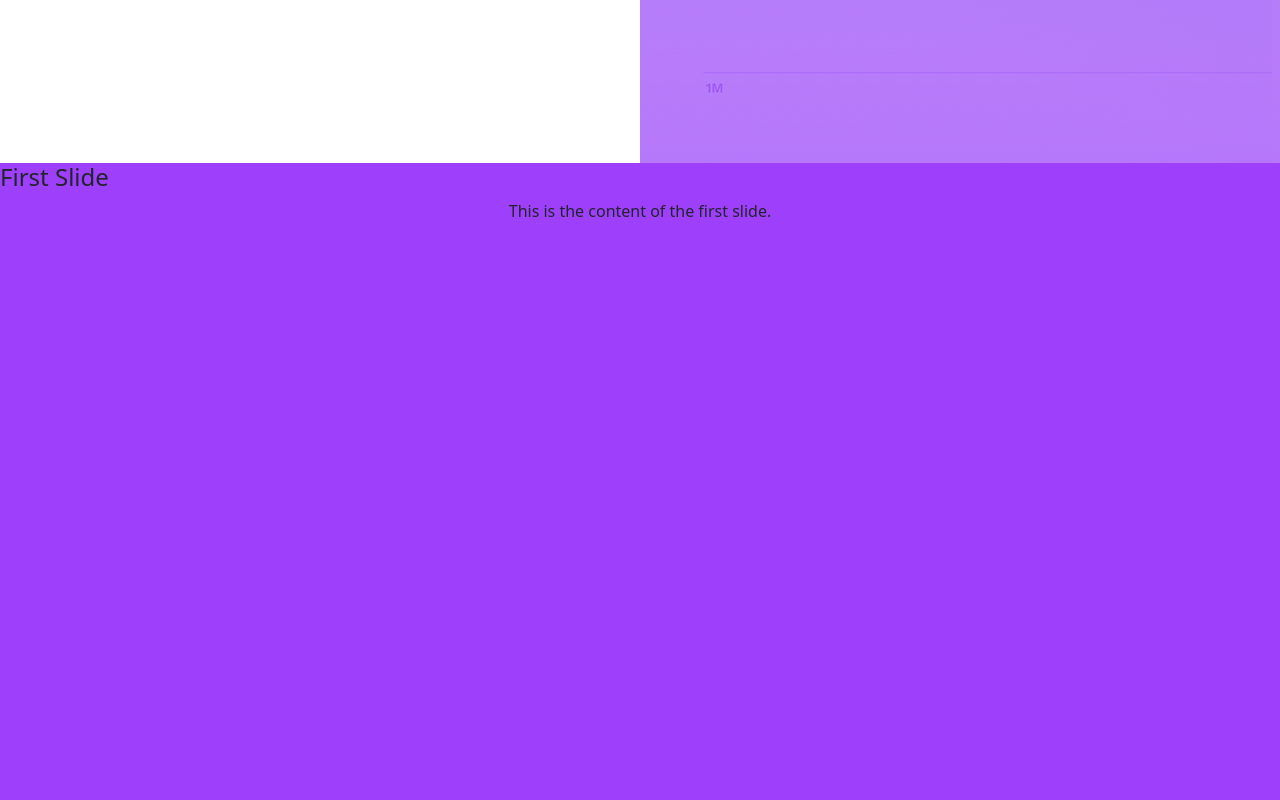
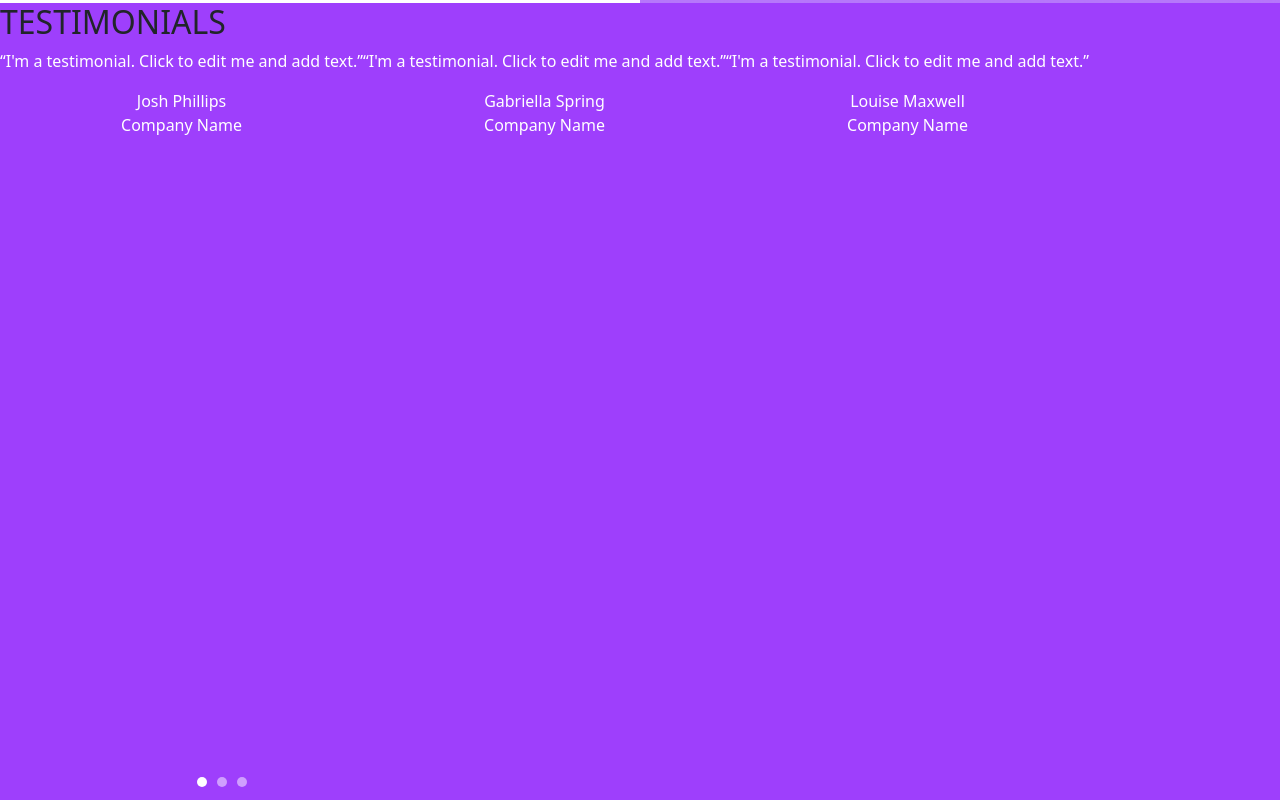
Before and after one commit to iamrahilhabibli/wix-clone-task, a website: page index.html in a window 1280 px wide. Shown: the part 3050-3850 px from the top of the page. Drawn offline with nearby package versions, Linux system fonts and the light colour scheme.

Commit message:
carousel added not functional yet

```diff
--- a/index.html
+++ b/index.html
@@ -194,33 +194,51 @@
 
          </div>
       </div>
-      <div id="carouselExampleIndicators" class="carousel slide" data-ride="carousel">
+      <div id="myCarousel" class="carousel slide" data-ride="carousel">
+        <!-- Indicators -->
         <ol class="carousel-indicators">
-          <li data-target="#carouselExampleIndicators" data-slide-to="0" class="active"></li>
-          <li data-target="#carouselExampleIndicators" data-slide-to="1"></li>
-          <li data-target="#carouselExampleIndicators" data-slide-to="2"></li>
+          <li data-target="#myCarousel" data-slide-to="0" class="active"></li>
+          <li data-target="#myCarousel" data-slide-to="1"></li>
+          <li data-target="#myCarousel" data-slide-to="2"></li>
         </ol>
+
+        <!-- Testimonials Title -->
+        <h2 class="carousel-title">TESTIMONIALS</h2>
+
+        <!-- Wrapper for slides -->
         <div class="carousel-inner">
-          <div class="carousel-item active">
+          <div class="item active">
             <div class="carousel-content">
-              <h4>First Slide</h4>
-              <p>This is the content of the first slide.</p>
+              <p class="testimonial-text">“I'm a testimonial. Click to edit me and add text.”</p>
+              <p class="testimonial-author">Josh Phillips<br>Company Name</p>
             </div>
           </div>
-          <div class="carousel-item">
+          <div class="item">
             <div class="carousel-content">
-              <h4>Second Slide</h4>
-              <p>This is the content of the second slide.</p>
+              <p class="testimonial-text">“I'm a testimonial. Click to edit me and add text.”</p>
+              <p class="testimonial-author">Gabriella Spring<br>Company Name</p>
             </div>
           </div>
-          <div class="carousel-item">
+          <div class="item">
             <div class="carousel-content">
-              <h4>Third Slide</h4>
-              <p>This is the content of the third slide.</p>
+              <p class="testimonial-text">“I'm a testimonial. Click to edit me and add text.”</p>
+              <p class="testimonial-author">Louise Maxwell<br>Company Name</p>
             </div>
           </div>
         </div>
+
+        <!-- Left and right controls -->
+        <a class="left carousel-control" href="#myCarousel" data-slide="prev">
+          <span class="glyphicon glyphicon-chevron-left"></span>
+          <span class="sr-only">Previous</span>
+        </a>
+        <a class="right carousel-control" href="#myCarousel" data-slide="next">
+          <span class="glyphicon glyphicon-chevron-right"></span>
+          <span class="sr-only">Next</span>
+        </a>
       </div>
+
+
 
 
 
--- a/script.js
+++ b/script.js
@@ -12,7 +12,36 @@ window.addEventListener("scroll", function () {
   var servicePage = document.querySelector(".serviceWrapperScript");
   var scrollTop = window.pageYOffset || document.documentElement.scrollTop;
 
-  var moveDistance = scrollTop * 0.8;
+  var moveDistance = scrollTop * 0.6;
 
   servicePage.style.transform = "translateY(-" + moveDistance + "px)";
 });
+
+// Get the carousel element
+var carousel = document.getElementById("myCarousel");
+
+// Get the previous and next buttons
+var prevButton = carousel.querySelector(".carousel-control-prev");
+var nextButton = carousel.querySelector(".carousel-control-next");
+
+// Get all carousel items
+var slides = carousel.querySelectorAll(".carousel-item");
+
+// Start with the first slide active
+slides[0].classList.add("active");
+
+// Attach event listeners to the buttons
+prevButton.addEventListener("click", function () {
+  var currentSlide = carousel.querySelector(".carousel-item.active");
+  var prevSlide =
+    currentSlide.previousElementSibling || slides[slides.length - 1];
+  currentSlide.classList.remove("active");
+  prevSlide.classList.add("active");
+});
+
+nextButton.addEventListener("click", function () {
+  var currentSlide = carousel.querySelector(".carousel-item.active");
+  var nextSlide = currentSlide.nextElementSibling || slides[0];
+  currentSlide.classList.remove("active");
+  nextSlide.classList.add("active");
+});
--- a/styles.css
+++ b/styles.css
@@ -150,7 +150,7 @@ section {
 }
 .home-page {
   position: relative;
-  height: 150vh;
+  height: 130vh;
   min-height: 100%;
   background-image: url(./images/homepage\ background.webp);
   background-attachment: fixed;
@@ -319,11 +319,56 @@ p {
   margin-top: 30px;
   letter-spacing: 1px;
 }
-.carousel-item {
+.carousel {
+  background-color: #9e3ffc;
   height: 100vh;
+}
+.carousel-indicators {
+  position: absolute;
+  bottom: 10px;
+  left: 0;
+  right: 0;
+  margin: 0 auto;
+  width: fit-content;
   display: flex;
-  flex-direction: column;
   justify-content: center;
   align-items: center;
-  background-color: #9e3ffc;
 }
+
+.carousel-indicators li {
+  background-color: rgba(255, 255, 255, 0.5);
+  border: none;
+  border-radius: 50%;
+  width: 10px;
+  height: 10px;
+  margin: 0 5px;
+  cursor: pointer;
+  list-style: none;
+}
+
+.carousel-indicators .active {
+  background-color: #ffffff;
+}
+.carousel-inner {
+  display: flex;
+  flex-wrap: nowrap;
+}
+
+.carousel-item {
+  flex: 0 0 100%;
+  max-width: 100%;
+}
+
+.carousel-item.active {
+  display: block;
+}
+
+.carousel-content {
+  text-align: center;
+  color: #fff;
+}
+
+.carousel-control-prev,
+.carousel-control-next {
+  display: none;
+}
```
